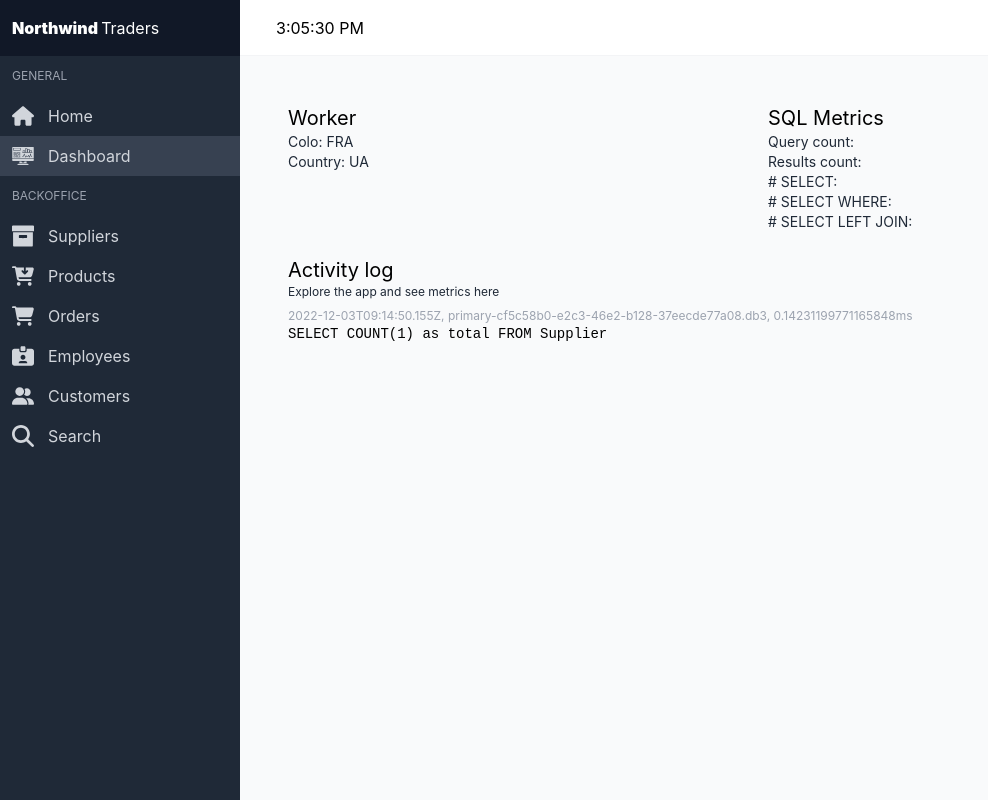
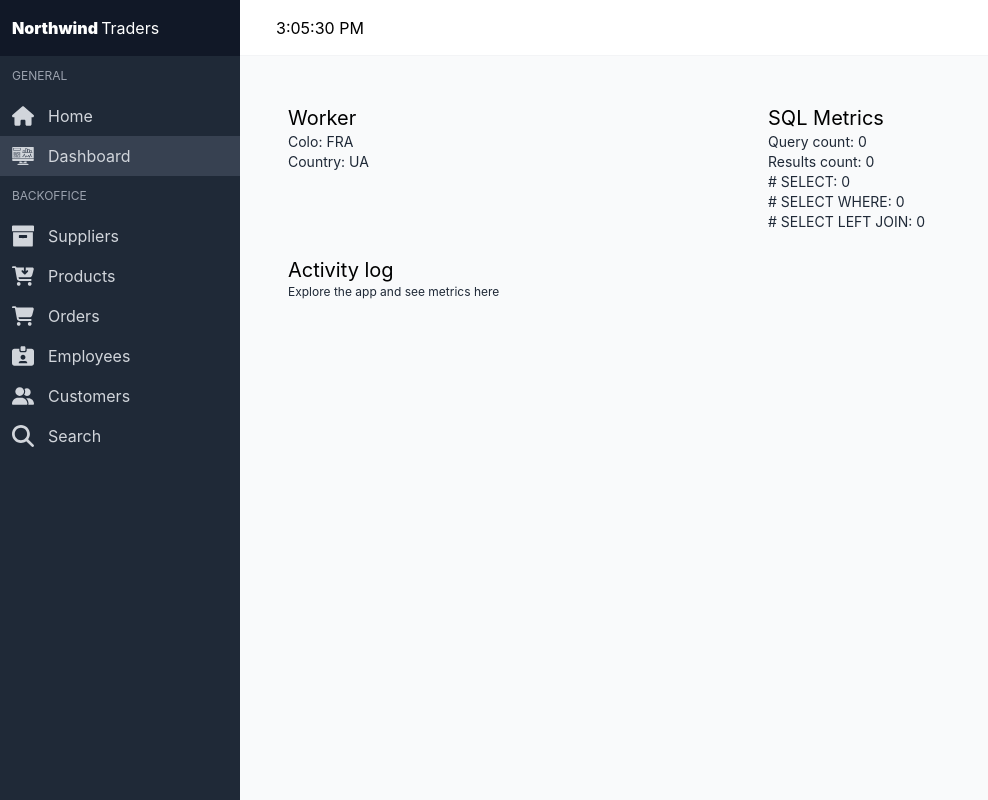
Before and after one commit to SergejShk/notherwind-traders_front, a React (Create React App) app: page /dashboard in a window 1280 px wide. Shown: the whole page, without its empty margins (0-988 px from the left). Built offline with nearby package versions, Linux system fonts and the light colour scheme; a web font is replaced by a local one.

Commit message:
added display stats on dashboard

```diff
--- a/src/components/pages/dashboard/statistic/Statistic.tsx
+++ b/src/components/pages/dashboard/statistic/Statistic.tsx
@@ -1,3 +1,4 @@
+import { useAppSelector } from "../../../../hooks/reduxHooks";
 import {
   AccentLog,
   BlockStat,
@@ -9,6 +10,9 @@
 } from "./Statistic.style";
 
 const Statistic: React.FC = () => {
+  const data = useAppSelector((store) => store.stats);
+  const { dbQuery, queryCount, queryTypes, resultCount } = data;
+
   return (
     <>
       <WrapperStat>
@@ -20,21 +24,25 @@
 
         <BlockStat>
           <NameBlock>SQL Metrics</NameBlock>
-          <Stat>Query count: </Stat>
-          <Stat>Results count: </Stat>
-          <Stat># SELECT: </Stat>
-          <Stat># SELECT WHERE: </Stat>
-          <Stat># SELECT LEFT JOIN: </Stat>
+          <Stat>Query count: {queryCount}</Stat>
+          <Stat>Results count: {resultCount}</Stat>
+          <Stat># SELECT: {queryTypes.select}</Stat>
+          <Stat># SELECT WHERE: {queryTypes.selectWhere}</Stat>
+          <Stat># SELECT LEFT JOIN: {queryTypes.selectWithJoin}</Stat>
         </BlockStat>
       </WrapperStat>
 
       <NameBlock>Activity log</NameBlock>
       <SmallText>Explore the app and see metrics here</SmallText>
-      <AccentLog>
-        2022-12-03T09:14:50.155Z,
-        primary-cf5c58b0-e2c3-46e2-b128-37eecde77a08.db3, 0.14231199771165848ms
-      </AccentLog>
-      <Log>SELECT COUNT(1) as total FROM Supplier</Log>
+
+      {dbQuery.map((query, idx) => (
+        <div key={idx}>
+          <AccentLog>
+            {query.date}, {query.duration}
+          </AccentLog>
+          <Log>{query.sql}</Log>
+        </div>
+      ))}
     </>
   );
 };
```
